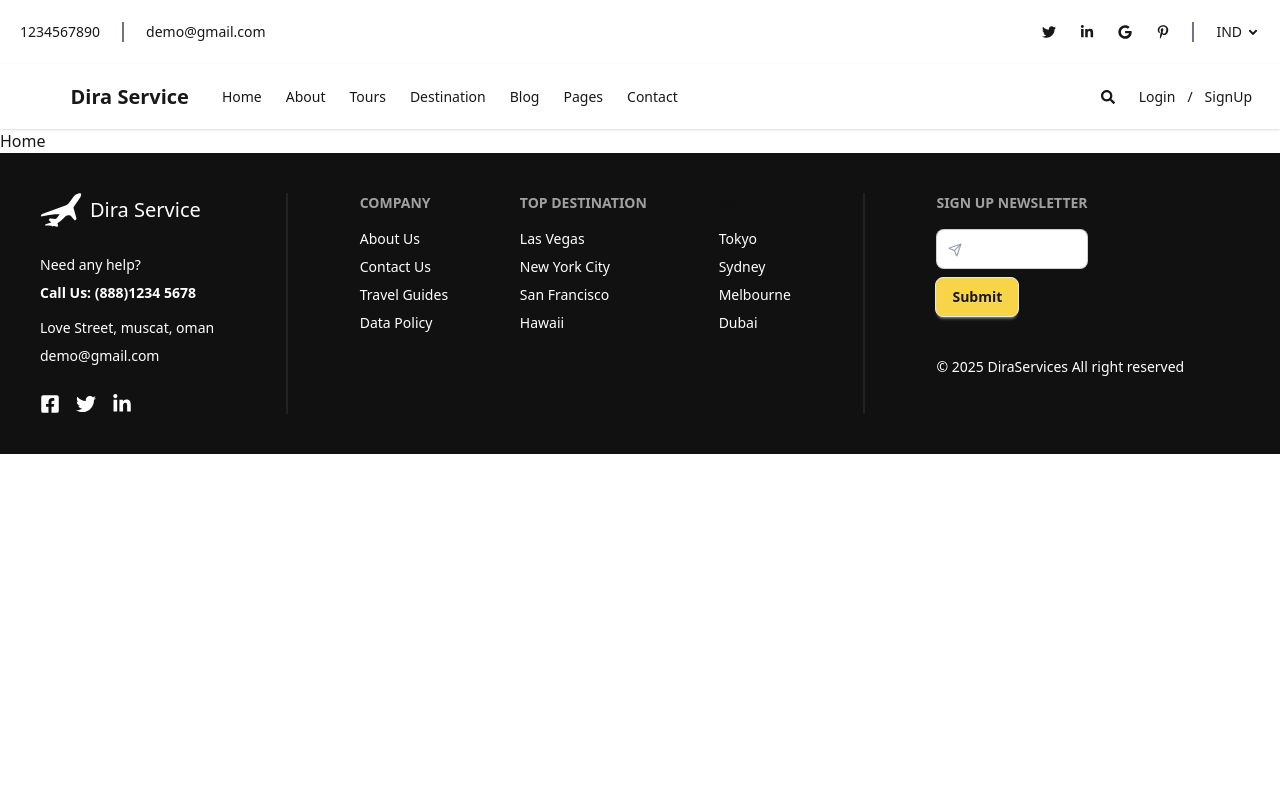
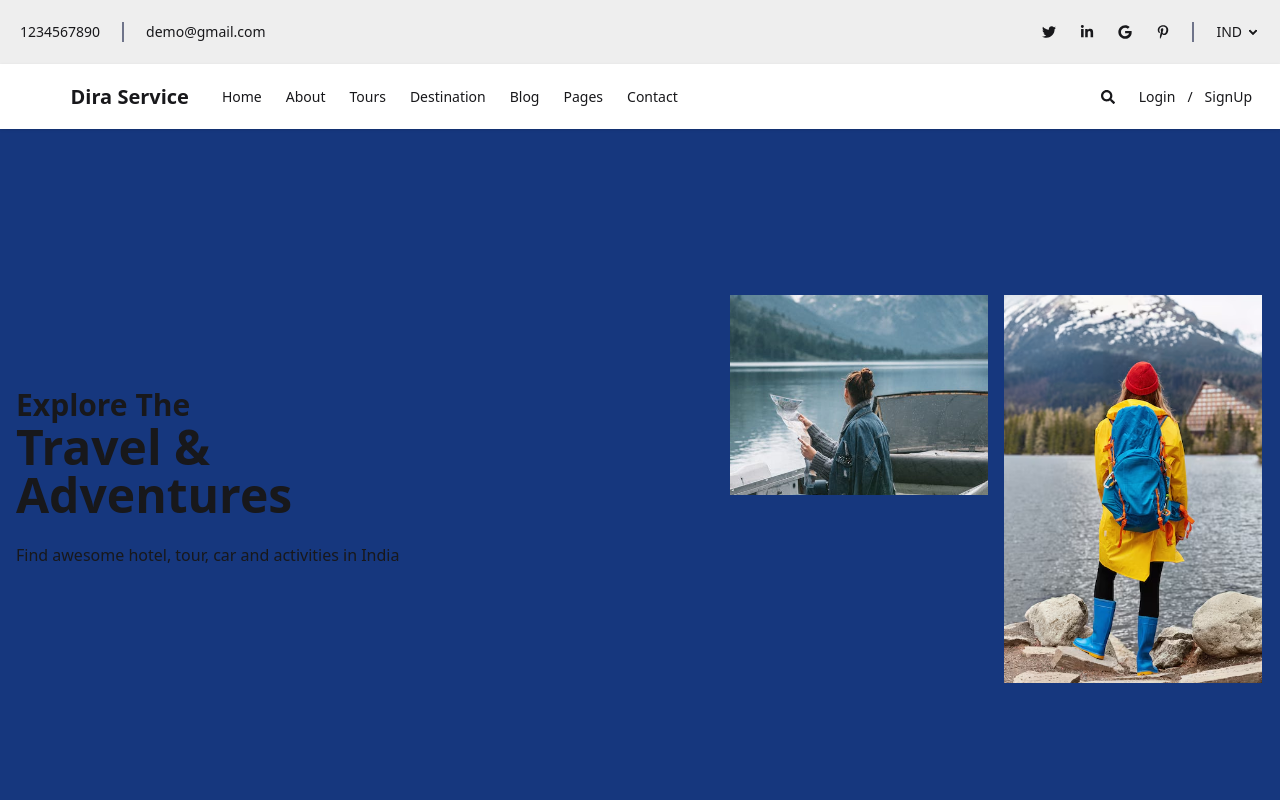
Before and after one commit to DarshikR/Harsh-Bhai, a React (Vite) app: page / in a window 1280 px wide. Shown: the top 800 px of the page. Built offline with nearby package versions, Linux system fonts and the light colour scheme.

Commit message:
Hero section.

```diff
--- a/src/components/common/Footer.jsx
+++ b/src/components/common/Footer.jsx
@@ -13,7 +13,7 @@ const Footer = () => {
                         <h3 className='text-xl'>Dira Service</h3>
                     </div>
                     <p>Need any help?</p>
-                    <h5 className='mb-2 leading-snug'><b>Call Us: (888)1234 5678</b></h5>
+                    <h5 className='mb-2 leading-snug'><b>Call Us: <span className='text-[#f8d448]'>(888)1234 5678</span></b></h5>
                     <p>Love Street, muscat, oman</p>
                     <a className='leading-snug' href="mailto:demo@gmail.com">demo@gmail.com</a>
                     <div className="grid grid-flow-col gap-4 text-xl mt-5">
@@ -61,10 +61,10 @@ const Footer = () => {
                                 <input
                                     type="text"
                                     placeholder="Enter email..."
-                                    className="input input-bordered join-item pl-8 sm:w-38 sm:rounded-lg" />
-                                <LuSend className='absolute top-3.5 left-3 pointer-events-none text-gray-400' />
+                                    className="input input-bordered join-item pl-8 sm:w-45 sm:rounded-lg bg-[#1d232a]" />
+                                <LuSend className='absolute top-3.5 left-3 pointer-events-none text-[#8e9195]' />
                             </div>
-                            <button className="btn bg-[#f8d448] join-item w-fit sm:mt-2 sm:rounded-lg">Submit</button>
+                            <button className="btn bg-[#f8d448] join-item w-fit sm:mt-2 sm:rounded-lg px-6">Submit</button>
                         </div>
                         <p className='mt-10'>© {new Date().getFullYear()} DiraServices All right reserved</p>
                     </fieldset>
--- a/src/components/common/Navbar.jsx
+++ b/src/components/common/Navbar.jsx
@@ -7,7 +7,7 @@ const Navbar = () => {
 
     return (
         <>
-            <div className="navbar bg-base-100 shadow-sm hidden lg:flex text-sm">
+            <div className="navbar bg-base-300 shadow-sm hidden lg:flex text-sm">
                 <div className="navbar-start">
                     <a className="px-3" href="tel:1234567890">1234567890</a>
                     <vr class="border-[#6f748a] border hidden md:block h-5 mx-2.5"></vr>
@@ -34,8 +34,8 @@ const Navbar = () => {
                     </ul>
                 </div>
             </div>
-            <div className="navbar bg-base-100 shadow-sm">
-                <div className="">
+            <div className="navbar bg-base-100 shadow-sm sticky top-0 z-10">
+                {/* <div className=""> */}
                 <div className="dropdown">
                     <div tabIndex={0} role="button" className="btn btn-ghost lg:hidden">
                         <svg xmlns="http://www.w3.org/2000/svg" className="h-5 w-5" fill="none" viewBox="0 0 24 24" stroke="currentColor">
@@ -52,11 +52,11 @@ const Navbar = () => {
                         ))}
                     </ul>
                 </div>
-                    <a className="btn btn-ghost text-xl">
-                        <img className="h-8" src={Logo} alt="" />
-                        <h3 className='text-xl'>Dira Service</h3>
+                <a className="btn btn-ghost text-xl ps-0 lg:ps-[1rem]">
+                    <img className="h-5 sm:h-8" src={Logo} alt="" />
+                    <h3 className='text-lg sm:text-xl'>Dira Service</h3>
                 </a>
-                </div>
+                {/* </div> */}
                 <div className="navbar-center hidden lg:flex">
                     <ul className="menu menu-horizontal px-1">
                         {menuConfigs.menus.map((menus, index) => (
@@ -69,10 +69,9 @@ const Navbar = () => {
                 <div className="ml-auto">
                     <ul className="menu menu-horizontal items-center">
                         <li><a><FaSearch /></a></li>
-                        {/* <li><a><FaUser /></a></li> */}
-                        <li><a>Login</a></li>
-                        /
-                        <li><a>SignUp</a></li>
+                        <li className="sm:hidden"><a><FaUser /></a></li>
+                        <li className="hidden sm:flex sm:flex-row items-center pointer-events-none"><a className="pointer-events-auto">Login</a>/</li>
+                        <li className="hidden sm:block"><a>SignUp</a></li>
                     </ul>
                 </div>
             </div>
--- a/src/pages/Home.jsx
+++ b/src/pages/Home.jsx
@@ -1,8 +1,11 @@
 import React from 'react'
+import HeroSection from '../sections/HeroSection';
 
 const Home = () => {
     return (
-        <div>Home</div>
+        <>
+            <HeroSection />
+        </>
     )
 }
 
--- a/src/sections/HeroSection.jsx
+++ b/src/sections/HeroSection.jsx
@@ -1,8 +1,31 @@
-import React from 'react'
+import Hero1 from '../assets/HeroImg1.png';
+import Hero2 from '../assets/HeroImg.png';
 
 const HeroSection = () => {
     return (
-        <div>HeroSection</div>
+        <>
+            <div className="hero bg-[#16377e] min-h-[calc(100dvh-80px)]">
+                <div className="hero-content w-full justify-between flex-col md:flex-row-reverse">
+                    <div className='flex gap-4 md:gap-4 flex-wrap justify-center w-fit'>
+                        <img
+                            src={Hero1}
+                            className="w-[calc(50%-10px)] object-cover sm:max-h-50"
+                            alt='hero1' />
+                        <img
+                            className="w-[calc(50%-10px)] object-cover sm:max-h-120"
+                            src={Hero2}
+                            alt="hero2" />
+                    </div>
+                    <div>
+                        <h1 className="text-2xl text-center md:text-left sm:text-3xl font-bold">Explore The</h1>
+                        <h1 className="text-4xl text-center md:text-left sm:text-5xl font-bold">Travel & <br className='hidden md:block' /> Adventures</h1>
+                        <p className="py-6 text-center md:text-left">
+                            Find awesome hotel, tour, car and activities in India
+                        </p>
+                    </div>
+                </div>
+            </div>
+        </>
     )
 }
 
```
Also changed, not shown: src/assets/HeroImg.png (added), src/assets/HeroImg1.png (added). Lines whose indentation alone changed are shown as unchanged.
